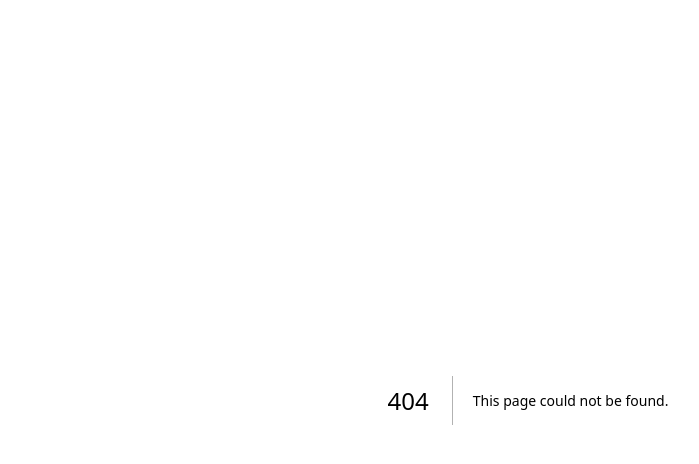
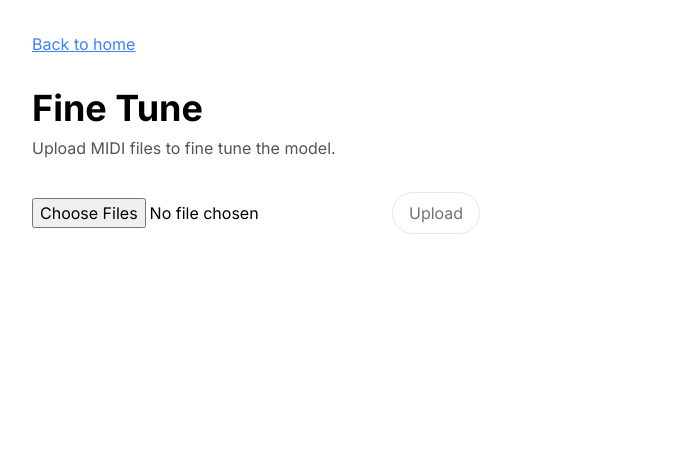
Before and after one commit to vmarnauza/melody-gpt, a Next.js app: page /fine-tune in a window 1280 px wide. Before the commit this address had no page. Shown: the top 464 px of the page, without its empty margins (112-811 px from the left). Built offline with nearby package versions, Linux system fonts and the light colour scheme.

Commit message:
Add page for fine tuning

```diff
--- /dev/null
+++ b/app/fine-tune/page.tsx
@@ -0,0 +1,65 @@
+"use client";
+
+import Link from "next/link";
+import { useRef, useState } from "react";
+
+export default function FineTune() {
+  const fileInputRef = useRef<HTMLInputElement>(null);
+  const [files, setFiles] = useState<File[]>([]);
+
+  const handleSubmit = async (e: React.FormEvent<HTMLFormElement>) => {
+    e.preventDefault();
+    console.log(`submitting ${files.length} files`);
+
+    if (fileInputRef.current) {
+      fileInputRef.current.value = "";
+    }
+  };
+
+  const titleMarkup = (
+    <div className="flex flex-col gap-2">
+      <h1>Fine Tune</h1>
+      <p className="text-stone-600">
+        Upload MIDI files to fine tune the model.
+      </p>
+    </div>
+  );
+
+  if (process.env.NODE_ENV !== "development") {
+    return (
+      <main>
+        <section>
+          <Link href="/">Back to home</Link>
+          {titleMarkup}
+          <p className="text-rose-600">
+            This feature is not available in production.
+          </p>
+        </section>
+      </main>
+    );
+  }
+
+  return (
+    <main>
+      <section>
+        <Link href="/">Back to home</Link>
+        {titleMarkup}
+        <form className="flex gap-4 items-center" onSubmit={handleSubmit}>
+          <input
+            ref={fileInputRef}
+            type="file"
+            accept="audio/midi"
+            multiple
+            onChange={(e) => {
+              const files = Array.from(e.target.files || []);
+              setFiles(files);
+            }}
+          />
+          <button type="submit" disabled={!Boolean(files.length)}>
+            Upload
+          </button>
+        </form>
+      </section>
+    </main>
+  );
+}
--- a/app/globals.css
+++ b/app/globals.css
@@ -2,6 +2,13 @@
 @tailwind components;
 @tailwind utilities;
 
+main {
+  @apply flex min-h-screen flex-col items-center gap-8;
+}
+
+section {
+  @apply max-w-screen-lg w-full flex flex-col gap-8 py-8 px-4;
+}
 
 h1 {
   @apply text-4xl font-bold;
@@ -15,6 +22,10 @@ button:disabled {
   @apply text-stone-500;
 }
 
+a {
+  @apply text-blue-500 underline;
+}
+
 label {
   @apply font-semibold;
 }
--- a/app/page.tsx
+++ b/app/page.tsx
@@ -158,15 +158,15 @@ export default function Home() {
   const generateButtonText = loading ? "Loading..." : "Generate Music";
 
   return (
-    <main className="flex min-h-screen flex-col items-center justify-between">
-      <section className="max-w-screen-lg w-full flex flex-col gap-8 py-8 px-4">
+    <main>
+      <section>
         <h1>Melody GPT</h1>
         <div className="flex gap-4">{paramMarkup}</div>
         <div className="flex flex-col gap-2">
           <div>
             <button onClick={generateMusic}>{generateButtonText}</button>
           </div>
-          <p className="text-red">{error}</p>
+          <p className="text-rose-600">{error}</p>
         </div>
         <div>{outputMarkup}</div>
         <div className="flex gap-4">{downloadButtonMarkup}</div>
```
